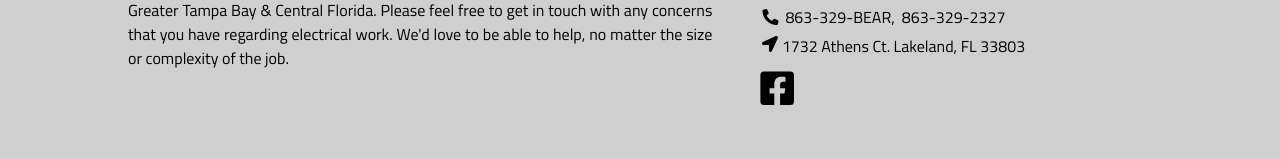
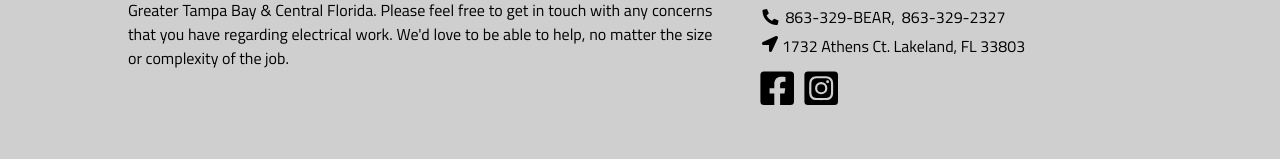
Before and after one commit to mts755Dev/bear-electricc, a React (Create React App) app: page / in a window 1280 px wide. Shown: the part 3742-3901 px from the top of the page. Built offline with nearby package versions, Linux system fonts and the light colour scheme.

Commit message:
fix: socials updated

```diff
--- a/src/components/contact-section/ContactSection.js
+++ b/src/components/contact-section/ContactSection.js
@@ -1,7 +1,7 @@
 import React from 'react';
 import './ContactSection.css';
 import { Link } from 'react-router-dom';
-import { FaFacebookSquare, FaLocationArrow } from 'react-icons/fa';
+import { FaFacebookSquare, FaLocationArrow, FaInstagramSquare } from 'react-icons/fa';
 
 function ContactSection({ isHomePage }) {
   return (
@@ -35,6 +35,14 @@ function ContactSection({ isHomePage }) {
                 >
                   <FaFacebookSquare />
                 </Link>
+                <Link
+                  className='social-link'
+                  to={'//www.instagram.com/bearelectric_/'}
+                  target='_blank'
+                  aria-label='Instagram'
+                >
+                  <FaInstagramSquare />
+                </Link>
               </div>
             </div>
           </div>
```
